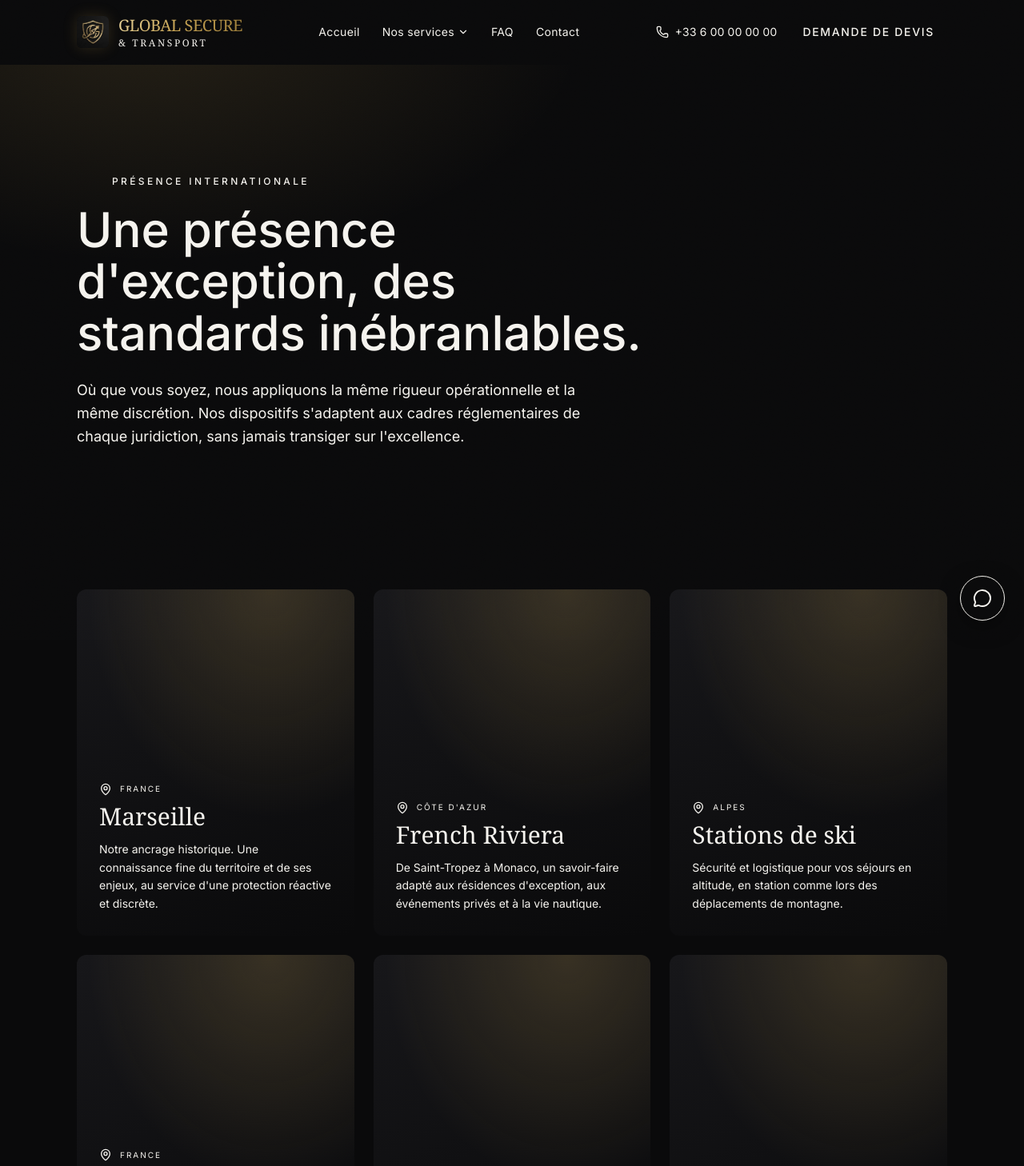
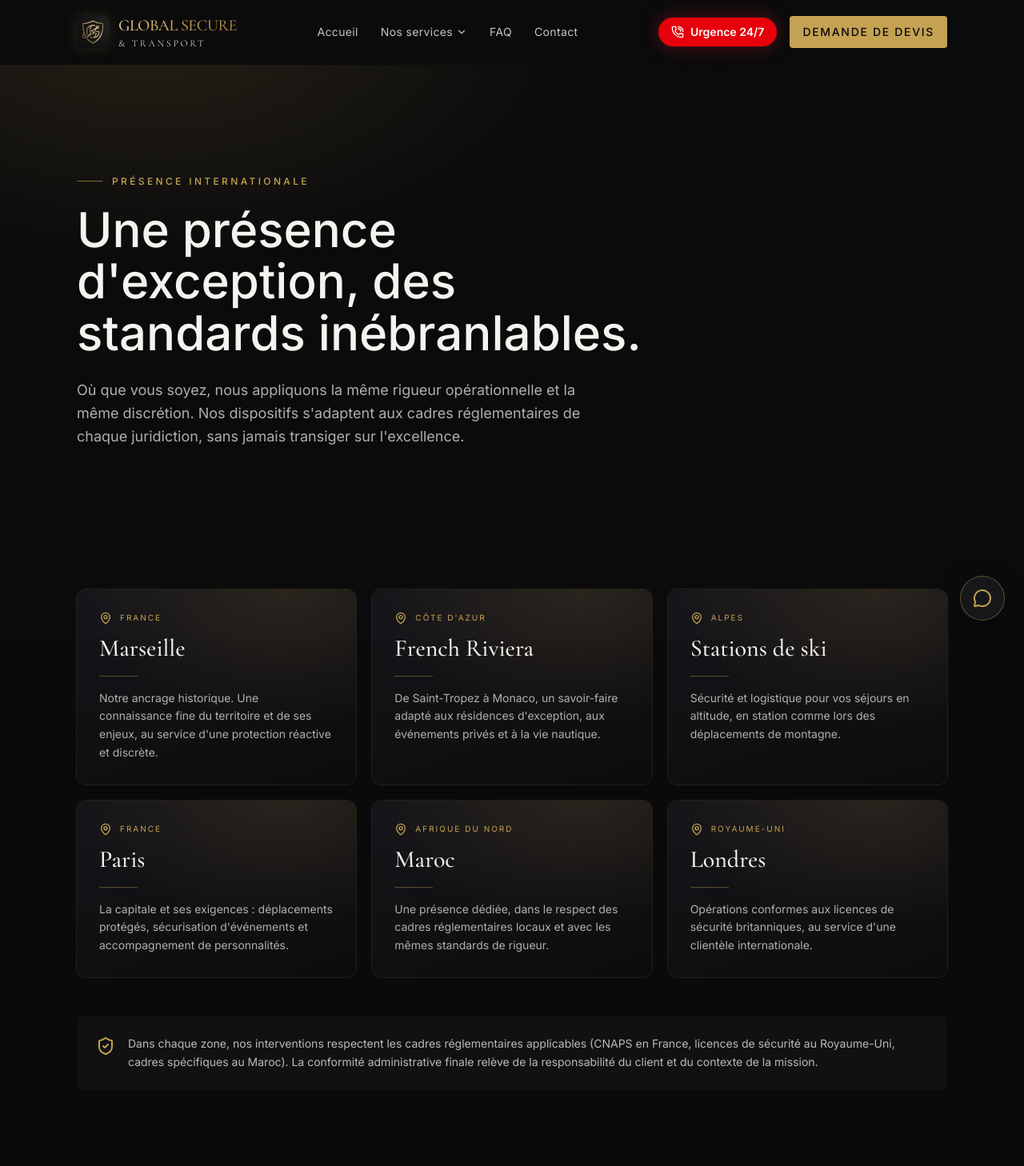
Before and after one commit to Myre311/s-curite, a Next.js app: page /zones-d-action in a window 1280 px wide. Shown: the top 1458 px of the page at 80% size. Built offline with nearby package versions, Linux system fonts and the light colour scheme.

Commit message:
fix majeur: couleurs/police de marque enregistrées en @theme (boutons dorés, serif Cormorant). + titre dans navbar mobile, urgence rouge desktop+mobile, formulaire devis sur accueil (cadre doré), liseré doré images, image premium cliquable, zones en cartes hauteur auto (nom visible)

```diff
--- a/src/app/globals.css
+++ b/src/app/globals.css
@@ -11,9 +11,24 @@
   --foreground: #f5f3ee;
 }
 
-@theme inline {
+@theme {
   --color-background: var(--background);
   --color-foreground: var(--foreground);
+
+  /* Palette de marque — enregistrée pour Tailwind v4 (sinon bg-or/text-or/
+     bg-noir-soft… sont des no-op). */
+  --color-noir: #0a0a0b;
+  --color-noir-soft: #111113;
+  --color-noir-elevated: #17171a;
+
+  --color-or: #c5a253;
+  --color-or-clair: #e2c987;
+  --color-or-fonce: #9c7d3a;
+
+  --color-blanc: #f5f3ee;
+
+  --font-sans: var(--font-inter), system-ui, sans-serif;
+  --font-serif: var(--font-cormorant), "Playfair Display", Georgia, serif;
 }
 
 html {
--- a/src/app/page.tsx
+++ b/src/app/page.tsx
@@ -22,6 +22,8 @@ import { home } from "@/content/home";
 import { services } from "@/content/services";
 import { zones } from "@/content/zones";
 import { faqCategories } from "@/content/faq";
+import { ContactForm } from "@/app/contact/contact-form";
+import { SERVICE_LABELS } from "@/app/contact/service-labels";
 
 const pillarIcons = [ShieldCheck, Eye, Globe2];
 const riskIcons = [AlertTriangle, Eye, ScrollText, ShieldCheck];
@@ -62,18 +64,27 @@ export default function HomePage() {
  ))}
  </ul>
  <div className="mt-9">
- <Button href={home.signature.cta.href} size="lg">
+ <Button
+ href={home.signature.cta.href}
+ size="lg"
+ className="w-full sm:w-auto"
+ >
  {home.signature.cta.label}
  </Button>
  </div>
  </Reveal>
 
- {/* Visuel premium */}
+ {/* Visuel premium — cliquable vers le service */}
  <Reveal delay={0.1}>
- <div className="relative aspect-[4/5] overflow-hidden rounded-2xl">
+ <Link
+ href={home.signature.cta.href}
+ aria-label={home.signature.cta.label}
+ className="group block"
+ >
+ <div className="relative aspect-[4/5] overflow-hidden rounded-2xl ring-1 ring-or/25 transition-all duration-500 group-hover:ring-or/50">
  <div
  aria-hidden
- className="absolute inset-0 bg-[radial-gradient(120%_120%_at_70%_0%,rgba(197,162,83,0.28),transparent_55%),linear-gradient(160deg,#1d1c22,#0a0a0b)]"
+ className="absolute inset-0 bg-[radial-gradient(120%_120%_at_70%_0%,rgba(197,162,83,0.28),transparent_55%),linear-gradient(160deg,#1d1c22,#0a0a0b)] transition-transform duration-700 group-hover:scale-105"
  />
  <div
  aria-hidden
@@ -81,10 +92,11 @@ export default function HomePage() {
  />
  <ShieldCheck
  aria-hidden
- className="absolute left-1/2 top-1/2 h-28 w-28 -translate-x-1/2 -translate-y-1/2 text-or/35"
+ className="absolute left-1/2 top-1/2 h-28 w-28 -translate-x-1/2 -translate-y-1/2 text-or/35 transition-all duration-500 group-hover:scale-110 group-hover:text-or/50"
  strokeWidth={0.8}
  />
  </div>
+ </Link>
  </Reveal>
  </div>
  </Container>
@@ -318,6 +330,24 @@ export default function HomePage() {
  </Container>
  </section>
 
+ {/* 7b. Demande de devis */}
+ <section id="devis" className="scroll-mt-24 py-24 sm:py-28">
+ <Container className="max-w-3xl">
+ <SectionHeading
+ centered
+ eyebrow="Contact confidentiel"
+ title="Demande de devis confidentielle"
+ body="Chaque situation est unique. Décrivez votre besoin : nous revenons vers vous avec rigueur et discrétion."
+ className="mx-auto text-center"
+ />
+ <Reveal>
+ <div className="mt-12 rounded-2xl border border-or/25 bg-noir-soft p-6 shadow-[0_0_70px_-25px_rgba(197,162,83,0.35)] sm:p-10">
+ <ContactForm serviceLabels={[...SERVICE_LABELS]} />
+ </div>
+ </Reveal>
+ </Container>
+ </section>
+
  {/* 8. Confidentialité */}
  <section className=" bg-noir-soft py-20">
  <Container className="flex flex-col items-start gap-8 md:flex-row md:items-center md:justify-between">
--- a/src/app/zones-d-action/page.tsx
+++ b/src/app/zones-d-action/page.tsx
@@ -22,34 +22,24 @@ export default function ZonesPage() {
 
  <section className="py-20 sm:py-24">
  <Container>
- <div className="grid grid-cols-2 gap-4 sm:gap-6 lg:grid-cols-3">
+ <div className="grid gap-5 sm:grid-cols-2 lg:grid-cols-3">
  {zones.map((z, i) => (
  <Reveal key={z.name} delay={i * 0.06}>
- <article className="group relative flex aspect-[4/5] flex-col justify-end overflow-hidden rounded-xl transition-all duration-500 ">
- {/* Fond image (placeholder doré — à remplacer par une photo du lieu) */}
- <div
- aria-hidden
- className="absolute inset-0 scale-100 bg-[radial-gradient(120%_120%_at_70%_0%,rgba(197,162,83,0.20),transparent_55%),linear-gradient(160deg,#17171a,#0a0a0b)] transition-transform duration-700 group-hover:scale-110"
- />
- <div
- aria-hidden
- className="absolute inset-0 bg-gradient-to-t from-noir via-noir/55 to-transparent"
- />
- {/* Contenu */}
- <div className="relative p-7">
+ <article className="group relative h-full overflow-hidden rounded-xl bg-[radial-gradient(130%_130%_at_75%_0%,rgba(197,162,83,0.12),transparent_55%),linear-gradient(160deg,#161519,#0c0c0e)] p-7 ring-1 ring-or/15 transition-all duration-500 hover:ring-or/45">
+ {/* En-tête : nom + région */}
  <div className="flex items-center gap-2.5">
- <MapPin className="h-4 w-4 text-or" />
+ <MapPin className="h-4 w-4 shrink-0 text-or" />
  <span className="text-[10px] uppercase tracking-[0.2em] text-or">
  {z.region}
  </span>
  </div>
- <h2 className="mt-2 font-serif text-3xl font-medium text-blanc">
+ <h2 className="mt-3 font-serif text-2xl font-medium text-blanc sm:text-3xl">
  {z.name}
  </h2>
- <p className="mt-3 text-sm leading-relaxed text-blanc/70">
+ <div aria-hidden className="mt-4 h-px w-12 bg-or/40" />
+ <p className="mt-4 text-sm leading-relaxed text-blanc/70">
  {z.body}
  </p>
- </div>
  </article>
  </Reveal>
  ))}
--- a/src/components/layout/site-header.tsx
+++ b/src/components/layout/site-header.tsx
@@ -34,8 +34,8 @@ export function SiteHeader() {
           : "border-transparent bg-transparent",
       )}
     >
-      <Container className="flex h-20 items-center justify-between gap-3 sm:gap-6">
-        <BrandMark hideWordmarkOnMobile />
+      <Container className="flex h-20 items-center justify-between gap-2 sm:gap-6">
+        <BrandMark />
 
         {/* Navigation desktop */}
         <nav
@@ -92,10 +92,11 @@ export function SiteHeader() {
         <div className="hidden items-center gap-4 lg:flex">
           <a
             href={`tel:${siteConfig.contact.phoneHref}`}
-            className="flex items-center gap-2 text-sm text-blanc/80 transition-colors hover:text-or"
+            className="inline-flex items-center gap-2 rounded-full bg-red-600 px-4 py-2 text-sm font-semibold text-white shadow-[0_0_22px_rgba(220,38,38,0.35)] transition-colors hover:bg-red-700"
+            aria-label="Appeler — urgence 24/7"
           >
-            <Phone className="h-4 w-4 text-or" />
-            <span className="tabular-nums">{siteConfig.contact.phoneDisplay}</span>
+            <PhoneCall className="h-4 w-4" />
+            <span className="whitespace-nowrap">Urgence 24/7</span>
           </a>
           <Button href="/contact" size="sm">
             Demande de devis
@@ -106,11 +107,10 @@ export function SiteHeader() {
         <div className="flex items-center gap-2.5 lg:hidden">
           <a
             href={`tel:${siteConfig.contact.phoneHref}`}
-            className="inline-flex items-center gap-2 rounded-full bg-red-600 px-3.5 py-2 text-xs font-semibold text-white shadow-[0_0_22px_rgba(220,38,38,0.4)] transition-colors hover:bg-red-700 active:scale-95"
+            className="inline-flex h-10 w-10 items-center justify-center rounded-full bg-red-600 text-white shadow-[0_0_22px_rgba(220,38,38,0.45)] transition-colors hover:bg-red-700 active:scale-95"
             aria-label="Appeler — urgence 24/7"
           >
-            <PhoneCall className="h-4 w-4" />
-            <span className="whitespace-nowrap">Urgence 24/7</span>
+            <PhoneCall className="h-5 w-5" />
           </a>
           <button
             type="button"
--- a/src/components/sections/service-tile.tsx
+++ b/src/components/sections/service-tile.tsx
@@ -43,7 +43,7 @@ export function ServiceTile({
  <Reveal delay={index * 0.07}>
  <Link href={`/services/${slug}`} className="group block">
  {/* Visuel carré */}
- <div className="relative aspect-square overflow-hidden rounded-xl transition-all duration-500 ">
+ <div className="relative aspect-square overflow-hidden rounded-xl ring-1 ring-or/15 transition-all duration-500 group-hover:ring-or/45">
  {/* Fond (placeholder doré — à remplacer par une photo) */}
  <div
  aria-hidden
--- a/src/components/ui/button.tsx
+++ b/src/components/ui/button.tsx
@@ -4,7 +4,7 @@ import { cva, type VariantProps } from "class-variance-authority";
 import { cn } from "@/lib/utils";
 
 const buttonVariants = cva(
-  "inline-flex items-center justify-center gap-2 whitespace-nowrap rounded-sm text-sm font-medium uppercase tracking-[0.12em] transition-all duration-300 focus-visible:outline-none disabled:pointer-events-none disabled:opacity-50",
+  "inline-flex items-center justify-center gap-2 rounded-sm text-center text-sm font-medium uppercase tracking-[0.12em] transition-all duration-300 focus-visible:outline-none disabled:pointer-events-none disabled:opacity-50",
   {
     variants: {
       variant: {
```
